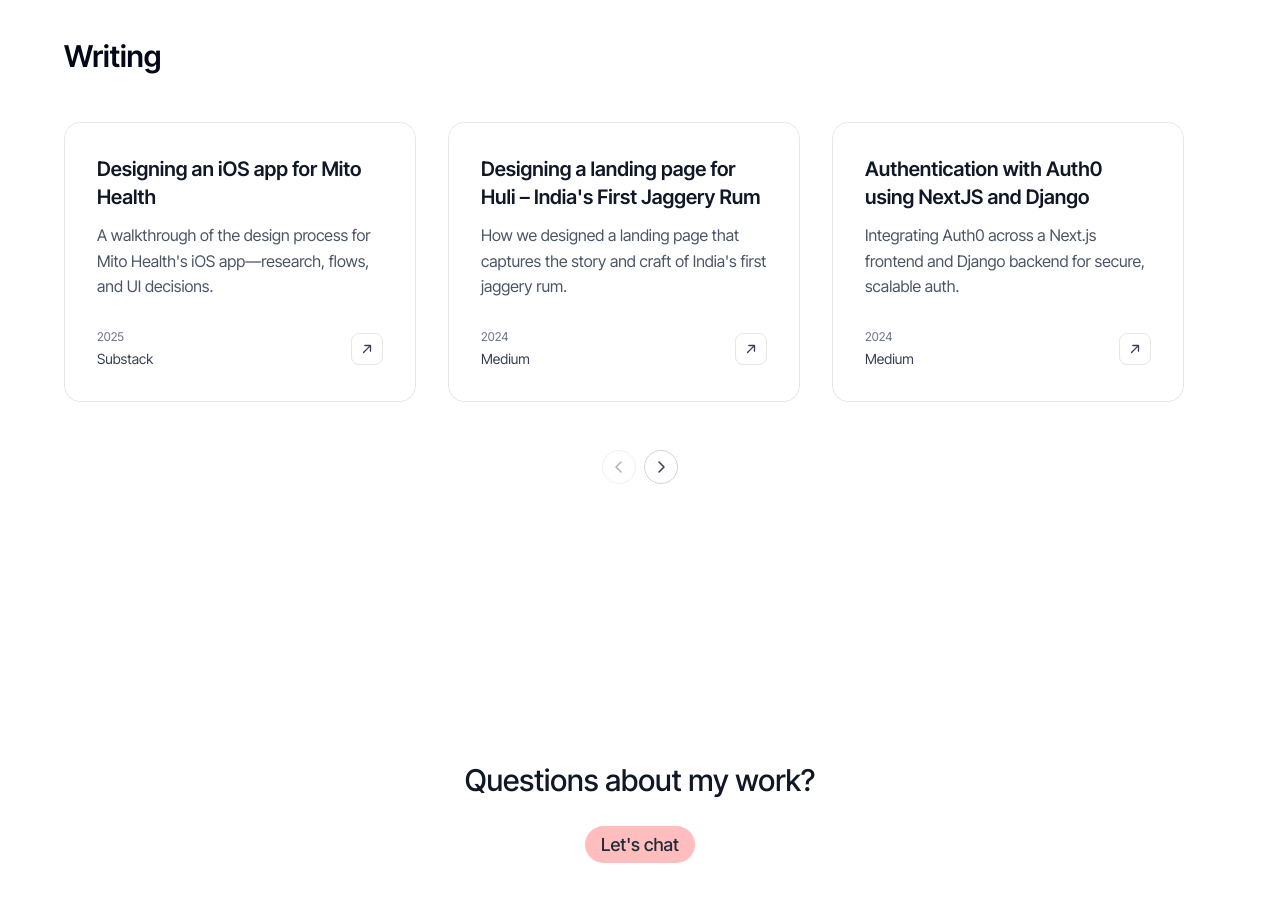
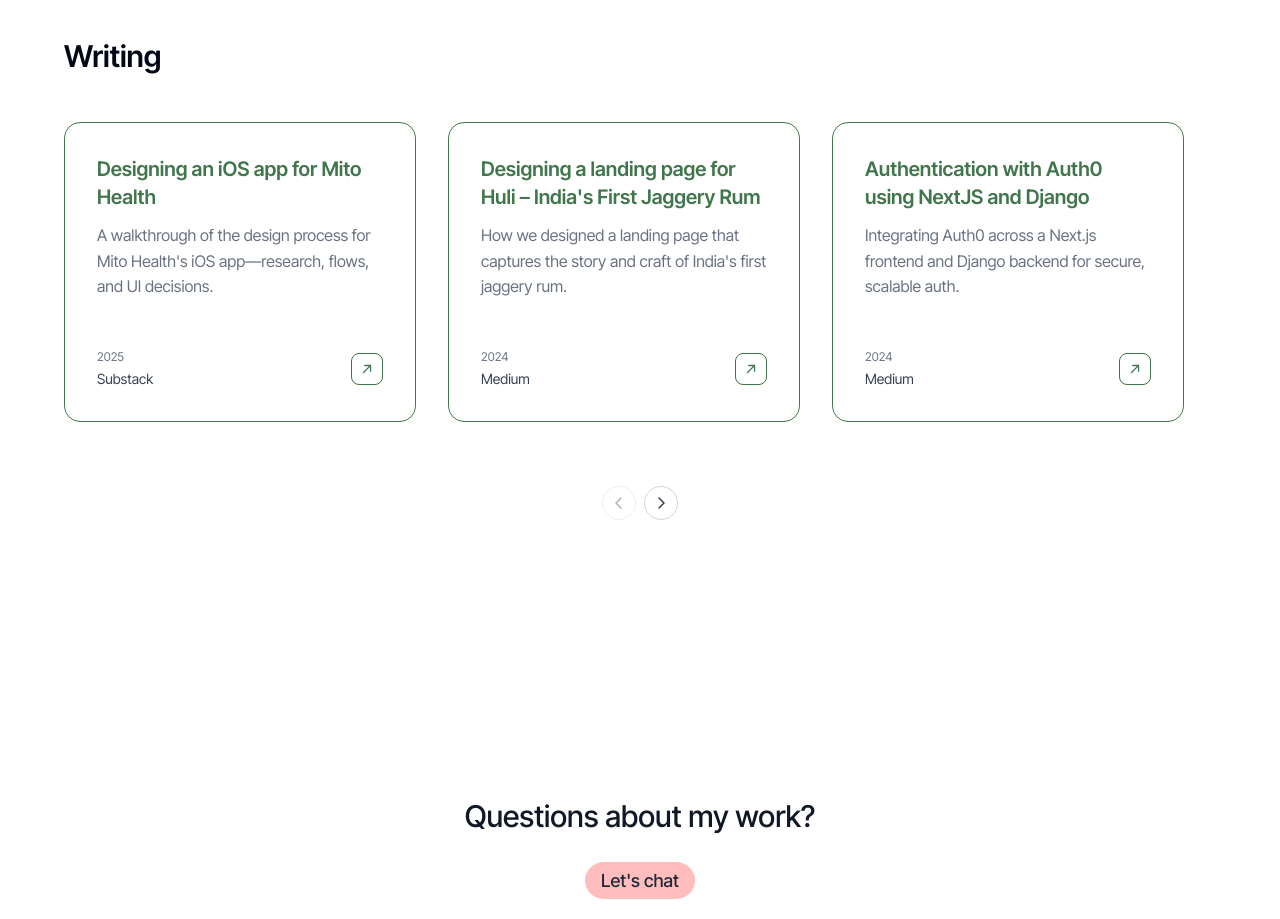
Before and after one commit to kswarn/dd-portfolio, a React (Vite) app: page /about in a window 1280 px wide. Shown: the part 1880-2799 px from the top of the page. Built offline with nearby package versions, Linux system fonts and the light colour scheme; a web font is replaced by a local one.

Commit message:
redo writing cards ui

```diff
--- a/src/components/AboutPage.tsx
+++ b/src/components/AboutPage.tsx
@@ -204,7 +204,7 @@ const AboutPage: React.FC = () => {
             <p className="text-3xl font-semibold mb-12">Writing</p>
             <div className="overflow-hidden w-full">
               <div
-                className="flex items-stretch transition-transform duration-300 ease-out"
+                className="flex items-stretch transition-transform duration-300 ease-out pb-4"
                 style={{
                   width: `${writings.length * (100 / cardsPerView)}%`,
                   transform: `translateX(-${writingIndex * (100 / writings.length)}%)`,
@@ -219,12 +219,12 @@ const AboutPage: React.FC = () => {
                     className="flex-shrink-0  group block text-left pr-8 h-full"
                     style={{ width: `${100 / writings.length}%` }}
                   >
-                    <div className="border border-gray-200 rounded-2xl p-6 md:p-8 hover:border-[#ffbdbd] transition-colors h-full flex flex-col min-h-[280px]">
-                      <h4 className="text-xl font-semibold text-gray-900 mb-3">
+                    <div className="border border-[#40764c] rounded-2xl p-6 md:p-8 hover:translate-y-0.5 transition-transform duration-300 h-full flex flex-col min-h-[300px]">
+                      <h4 className="text-xl font-semibold text-[#40764c] mb-3">
                         {item.title}
                       </h4>
 
-                      <p className="text-gray-600 text-md mb-4 flex-1 min-h-0">
+                      <p className="text-gray-500 text-md mb-4 flex-1 min-h-0">
                         {item.blurb}
                       </p>
                       <div className="flex justify-between items-center">
@@ -234,10 +234,11 @@ const AboutPage: React.FC = () => {
                           </span>
                           <span className="text-gray-700">{item.medium}</span>
                         </div>
-                        <span className="border hover:translate-x-1 transition-transform duration-300 border-gray-200 rounded-lg p-2 text-gray-700 group-hover:text-gray-900">
+                        <span className="hover:translate-x-1 border border-[#40764c] transition-transform duration-300 rounded-lg p-2 text-gray-700 group-hover:text-gray-900">
                           <ArrowUpRight
                             size={14}
                             weight="bold"
+                            color="#40764c"
                             className="flex-shrink-0"
                           />
                         </span>
```
